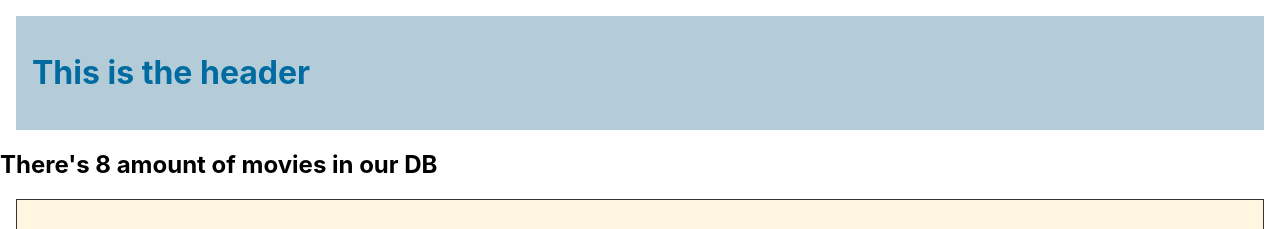
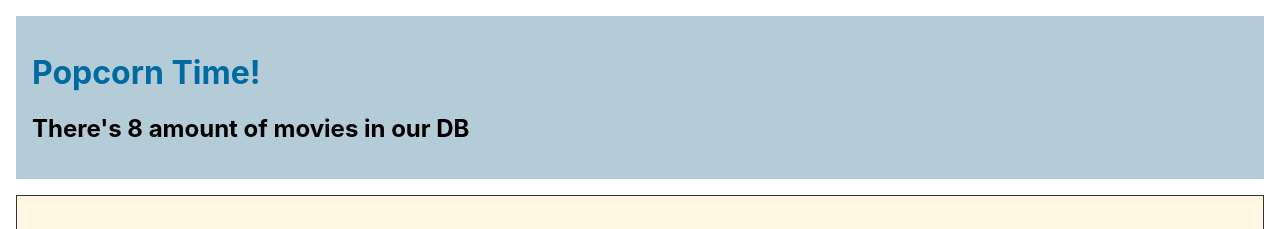
Before and after one commit to StrangerCodingThings-Ironhack-June-22/react-popcorn-time, a React (Create React App) app: page / in a window 1280 px wide. Shown: the top 229 px of the page. Built offline with nearby package versions, Linux system fonts and the light colour scheme.

Commit message:
lift state up: display amount of movies in the Header

```diff
--- a/src/App.js
+++ b/src/App.js
@@ -1,13 +1,27 @@
+import moviesArray from "./data/movies.json"
 import './App.css';
 import Header from './components/Header';
 import Main from './components/Main';
 import Footer from './components/Footer';
+import { useState } from "react";
 
 function App() {
+
+  const [movies, setMovies] = useState(moviesArray);
+
+  const deleteMovie = (movieId) => {
+    setMovies((prevMovies) => {
+      const newList = prevMovies.filter((element) => {
+        return element.id !== movieId;
+      });
+      return newList;
+    });
+  }
+
   return (
     <>
-      <Header />
-      <Main />
+      <Header numberOfMovies={movies.length} />
+      <Main movies={movies} callbackToDelete={deleteMovie}  />
       <Footer />
     </>
   );
--- a/src/components/Header.js
+++ b/src/components/Header.js
@@ -1,9 +1,19 @@
 import "./Header.css"
 
-function Header() {
+function Header(props) {
+
+    let message;
+
+    if(props.numberOfMovies > 0) {
+        message = <h2>There's {props.numberOfMovies} amount of movies in our DB</h2>;
+    } else {
+        message = <h2>No movies.... 😔</h2>
+    }
+
     return (
         <header className="Header">
-            <h1>This is the header</h1>
+            <h1>Popcorn Time!</h1>
+            {message}
         </header>
     );
 }
--- a/src/components/Main.js
+++ b/src/components/Main.js
@@ -1,39 +1,14 @@
-import { useState } from "react";
-import moviesArray from "../data/movies.json"
 import "./Main.css"
 import Movie from "./Movie";
 
-function Main() {
-
-    const [movies, setMovies] = useState(moviesArray);
-
-    const deleteMovie = (movieId) => {
-        setMovies( (prevMovies) => {
-            const newList = prevMovies.filter( (element) => {
-                return element.id !== movieId;
-            });
-            return newList;
-        });
-    }
-
-
-    let message;
-
-    if(movies.length > 0) {
-        message = <h2>There's {movies.length} amount of movies in our DB</h2>;
-    } else {
-        message = <h2>No movies.... 😔</h2>
-    }
-
+function Main(props) {
 
     return (
         <div className="Main">
 
-            {message}
-
-            {movies.map((movieObj) => {
+            {props.movies.map((movieObj) => {
                 // render Movie object, passing props with JSX spread attributes
-                return <Movie key={movieObj.id} {...movieObj} callbackToDeleteMovie={deleteMovie} />
+                return <Movie key={movieObj.id} {...movieObj} callbackToDelete={props.callbackToDelete} />
             })}
 
         </div>
--- a/src/components/Movie.js
+++ b/src/components/Movie.js
@@ -12,7 +12,7 @@ function Movie(props) {
                 : <p>Sorry, no image</p>
             }
 
-            <button onClick={() => {props.callbackToDeleteMovie(props.id)}}>Delete</button>
+            <button onClick={() => {props.callbackToDelete(props.id)}}>Delete</button>
         </div>
     );
 }
```
